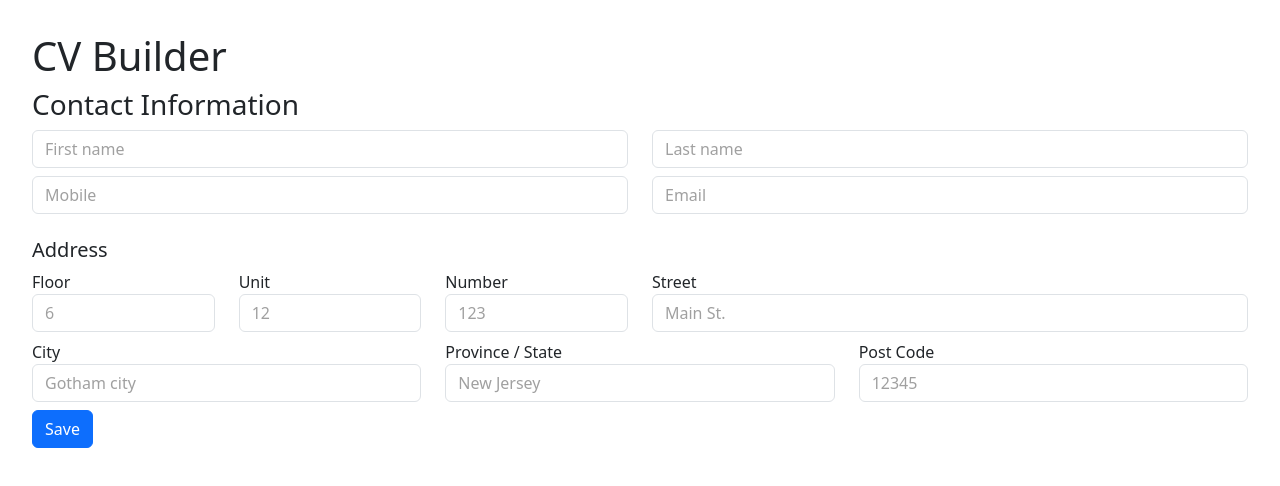
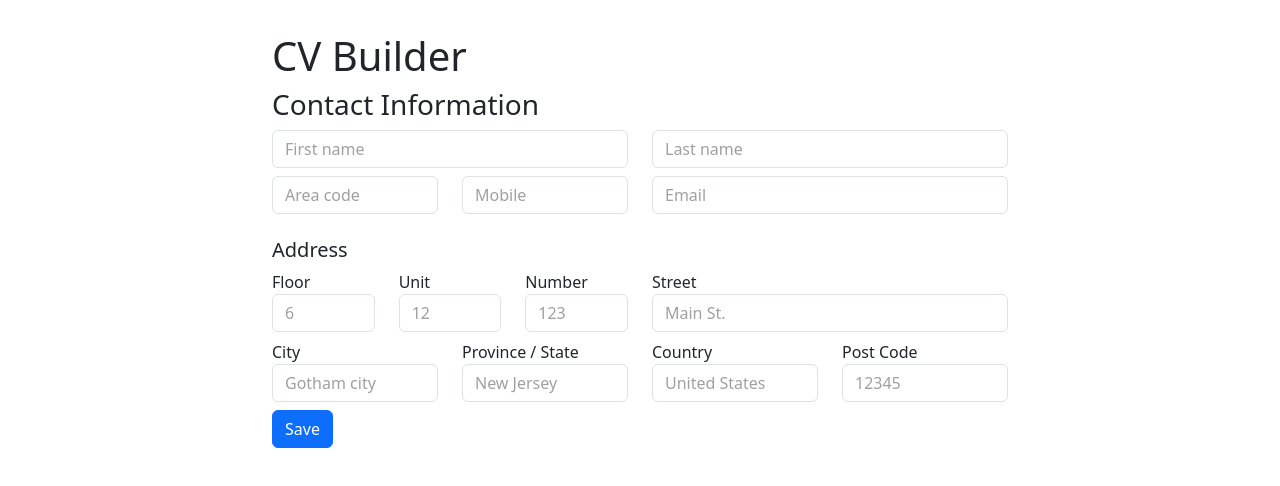
Before and after one commit to sawfiz/CV-builder-2024-01, a React (Vite) app: page / in a window 1280 px wide. Shown: the top 486 px of the page. Built offline with nearby package versions, Linux system fonts and the light colour scheme; the HTML template or start-up script is replaced by a standard one.

Commit message:
Add react-hook-form and zod validation
- react-hook-form helps to avoid wrting onChange() for each input
- zod helps to validate input

```diff
--- a/package.json
+++ b/package.json
@@ -10,9 +10,13 @@
     "preview": "vite preview"
   },
   "dependencies": {
+    "@hookform/resolvers": "^3.3.4",
     "bootstrap": "^5.3.2",
     "react": "^18.2.0",
-    "react-dom": "^18.2.0"
+    "react-dom": "^18.2.0",
+    "react-hook-form": "^7.49.3",
+    "validator": "^13.11.0",
+    "zod": "^3.22.4"
   },
   "devDependencies": {
     "@types/react": "^18.2.43",
--- a/src/App.css
+++ b/src/App.css
@@ -1,5 +1,5 @@
 #root {
-  max-width: 1280px;
+  max-width: 800px;
   margin: 0 auto;
   padding: 2rem;
 }
--- a/src/Contact.tsx
+++ b/src/Contact.tsx
@@ -1,44 +1,132 @@
+import { zodResolver } from "@hookform/resolvers/zod";
+import { useForm } from "react-hook-form";
+import { z } from "zod";
+
+const areaCodeRegex = new RegExp(/^(\+)?\d{1,4}/);
+const mobileRegex = new RegExp(/^\d{7,11}$/);
+
+const contactSchema = z.object({
+  firstname: z
+    .string()
+    .min(1, { message: "First name is required." })
+    .max(40, { message: "Too long." }),
+  lastname: z
+    .string()
+    .min(1, { message: "Last name is required." })
+    .max(40, { message: "Too long." }),
+  areaCode: z.string().regex(areaCodeRegex, "Invalid area code."),
+  mobile: z.string().regex(mobileRegex, "Invalid Number."),
+  email: z.string().email({ message: "Invalid email address." }),
+  floor: z.string().max(3, { message: "Too long." }).optional(),
+  unit: z.string().max(3, { message: "Too long." }).optional(),
+  streetNumber: z
+    .number({ invalid_type_error: "Required" })
+    .max(99999)
+    .optional(),
+  street: z
+    .string()
+    .min(1, { message: "Required" })
+    .max(40, { message: "Too long." }),
+  city: z
+    .string()
+    .min(1, { message: "Required" })
+    .max(40, { message: "Too long." }),
+  state: z
+    .string()
+    .min(1, { message: "Requred" })
+    .max(40, { message: "Too long." }),
+  country: z
+    .string()
+    .min(1, { message: "Requred" })
+    .max(40, { message: "Too long." }),
+  postCode: z
+    .string()
+    .min(1, { message: "Required" })
+    .max(40, { message: "Too long." }),
+});
+
+type ContactFormData = z.infer<typeof contactSchema>;
+
 const Contact = () => {
+  const {
+    register,
+    handleSubmit,
+    formState: { errors },
+  } = useForm<ContactFormData>({ resolver: zodResolver(contactSchema) });
+
+  const onSubmit = (data: ContactFormData) => {
+    console.log(data);
+  };
   return (
     <div>
       <h3>Contact Information</h3>
 
-      <form>
-        <div className="row mb-2">
-          <div className="col">
+      <form onSubmit={handleSubmit(onSubmit)}>
+        <div className="mb-2">
+          <div className="row">
+            <div className="col-md-6 mb-2">
               <input
                 type="text"
                 className="form-control"
                 id="firstname"
                 placeholder="First name"
+                {...register("firstname")}
               />
+              {errors.firstname && (
+                <p className="text-danger">{errors.firstname.message}</p>
+              )}
             </div>
-          <div className="col">
+            <div className="col-md-6 mb-2">
               <input
                 type="text"
                 className="form-control"
                 id="lastname"
                 placeholder="Last name"
+                {...register("lastname")}
               />
+              {errors.lastname && (
+                <p className="text-danger">{errors.lastname.message}</p>
+              )}
             </div>
           </div>
 
-        <div className="row mb-4">
-          <div className="col-md-6">
+          <div className="row">
+            <div className="col-md-3 mb-3">
+              <input
+                type="number"
+                className="form-control"
+                id="areaCode"
+                placeholder="Area code"
+                {...register("areaCode")}
+              />
+              {errors.areaCode && (
+                <p className="text-danger">{errors.areaCode.message}</p>
+              )}
+            </div>
+            <div className="col-md-3 mb-2">
+              <input
+                type="number"
+                className="form-control"
+                id="mobile"
+                placeholder="Mobile"
+                {...register("mobile")}
+              />
+              {errors.mobile && (
+                <p className="text-danger">{errors.mobile.message}</p>
+              )}
+            </div>
+            <div className="col-md-6 mb-2">
               <input
                 type="email"
                 className="form-control"
-              id="mobile"
-              placeholder="Mobile"
-            />
-          </div>
-          <div className="col-md-6">
-            <input
-              type="password"
-              className="form-control"
                 id="email"
                 placeholder="Email"
+                {...register("email")}
               />
+              {errors.email && (
+                <p className="text-danger">{errors.email.message}</p>
+              )}
+            </div>
           </div>
         </div>
 
@@ -47,20 +135,28 @@ const Contact = () => {
           <div className="form-group col-md-2">
             <label htmlFor="floor">Floor</label>
             <input
-              type="number"
+              type="text"
               className="form-control"
               id="floor"
               placeholder="6"
+              {...register("floor")}
             />
+            {errors.floor && (
+              <p className="text-danger">{errors.floor.message}</p>
+            )}
           </div>
           <div className="form-group col-md-2">
             <label htmlFor="unit">Unit</label>
             <input
-              type="number"
+              type="text"
               className="form-control"
               id="unit"
               placeholder="12"
+              {...register("unit")}
             />
+            {errors.unit && (
+              <p className="text-danger">{errors.unit.message}</p>
+            )}
           </div>
           <div className="form-group col-md-2">
             <label htmlFor="streetNumber">Number</label>
@@ -69,7 +165,11 @@ const Contact = () => {
               className="form-control"
               id="streetNumber"
               placeholder="123"
+              {...register("streetNumber", { valueAsNumber: true })}
             />
+            {errors.streetNumber && (
+              <p className="text-danger">{errors.streetNumber.message}</p>
+            )}
           </div>
           <div className="form-group col-md-6">
             <label htmlFor="street">Street</label>
@@ -78,37 +178,66 @@ const Contact = () => {
               className="form-control"
               id="street"
               placeholder="Main St."
+              {...register("street")}
             />
+            {errors.street && (
+              <p className="text-danger">{errors.street.message}</p>
+            )}
           </div>
         </div>
 
         <div className="row mb-2">
-          <div className="form-group col-md-4">
+          <div className="form-group col-md-3">
             <label htmlFor="city">City</label>
             <input
               type="text"
               className="form-control"
               id="city"
               placeholder="Gotham city"
+              {...register("city")}
             />
+            {errors.city && (
+              <p className="text-danger">{errors.city.message}</p>
+            )}
           </div>
-          <div className="form-group col-md-4">
+          <div className="form-group col-md-3">
             <label htmlFor="state">Province / State</label>
             <input
               type="text"
               className="form-control"
               id="state"
               placeholder="New Jersey"
+              {...register("state")}
             />
+            {errors.state && (
+              <p className="text-danger">{errors.state.message}</p>
+            )}
           </div>
-          <div className="form-group col-md-4">
+          <div className="form-group col-md-3">
+            <label htmlFor="state">Country</label>
+            <input
+              type="text"
+              className="form-control"
+              id="country"
+              placeholder="United States"
+              {...register("country")}
+            />
+            {errors.country && (
+              <p className="text-danger">{errors.country.message}</p>
+            )}
+          </div>
+          <div className="form-group col-md-3">
             <label htmlFor="zip">Post Code</label>
             <input
               type="text"
               className="form-control"
-              id="zip"
+              id="postCode"
               placeholder="12345"
+              {...register("postCode")}
             />
+            {errors.postCode && (
+              <p className="text-danger">{errors.postCode.message}</p>
+            )}
           </div>
         </div>
 
```
Also changed, not shown: 1 other file (tests, documents, lock files or other folders). Lines whose indentation alone changed are shown as unchanged.
